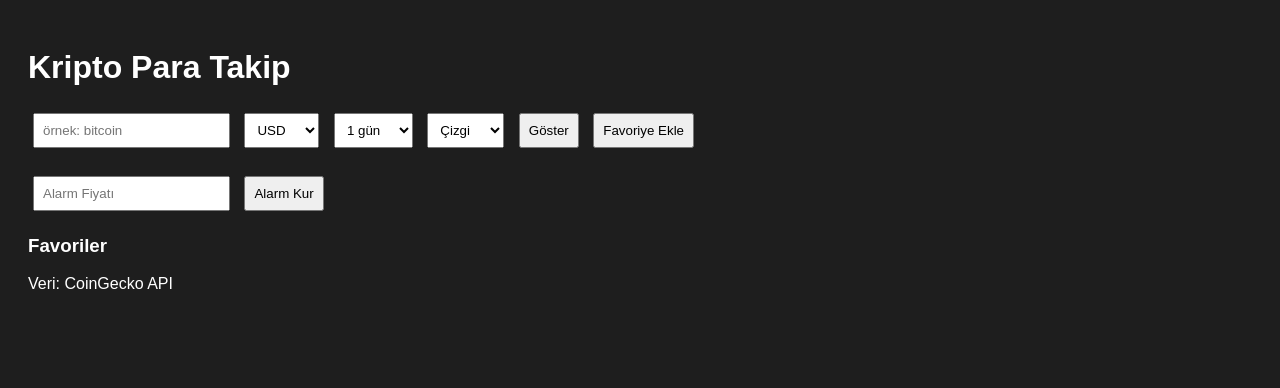
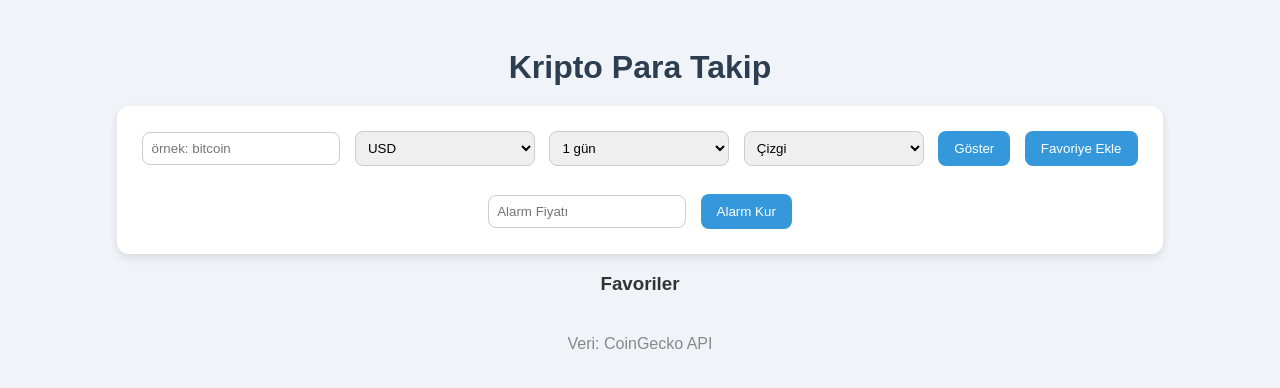
Before and after one commit to HakanVatansever/kripto_web, a Flask app: page / in a window 1280 px wide. Shown: the top 388 px of the page. Run offline with Flask 3, Linux system fonts and the light colour scheme.

Commit message:
Yaptığım değişiklikler: arkaplan rengi ve görüntüsü

```diff
--- a/static/style.css
+++ b/static/style.css
@@ -1,13 +1,68 @@
 body {
-    background-color: #1e1e1e;
-    color: white;
     font-family: Arial, sans-serif;
+    background: #f0f4f8;
+    color: #333;
+    text-align: center;
     padding: 20px;
 }
-input, select, button {
+
+h1 {
+    color: #2c3e50;
+    margin-bottom: 20px;
+}
+
+form {
+    background: #ffffff;
+    padding: 20px;
+    border-radius: 12px;
+    display: inline-block;
+    box-shadow: 0 4px 10px rgba(0, 0, 0, 0.1);
+}
+
+input[type="text"],
+select {
+    padding: 8px;
     margin: 5px;
-    padding: 8px;
+    border: 1px solid #ccc;
+    border-radius: 8px;
+    width: 180px;
 }
+
 button {
+    padding: 10px 16px;
+    margin: 5px;
+    background-color: #3498db;
+    border: none;
+    color: white;
+    border-radius: 8px;
     cursor: pointer;
+    transition: background-color 0.3s ease;
 }
+
+button:hover {
+    background-color: #2980b9;
+}
+
+ul {
+    list-style: none;
+    padding: 0;
+}
+
+li {
+    background-color: #ecf0f1;
+    margin: 5px auto;
+    padding: 10px;
+    width: 200px;
+    border-radius: 8px;
+}
+
+img {
+    margin-top: 10px;
+    border-radius: 8px;
+}
+
+footer {
+    margin-top: 40px;
+    color: #888;
+    font-size: 14px;
+}
```
